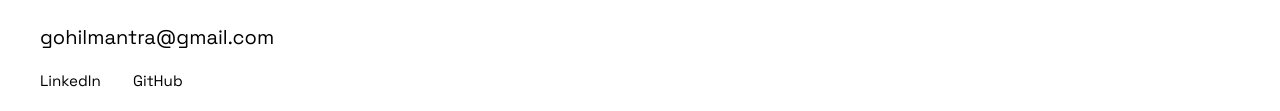
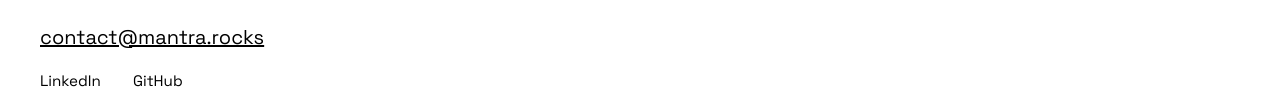
Before and after one commit to Mantra27/mantra.rocks, a website: page index.html in a window 1280 px wide. Shown: the part 923-1034 px from the top of the page. Drawn offline with nearby package versions, Linux system fonts and the light colour scheme.

Commit message:
email changes

```diff
--- a/index.html
+++ b/index.html
@@ -72,7 +72,7 @@
             <div class="container">
                 <h2 class="section-title">Contact</h2>
                 <div class="contact-content">
-                    <a href="mailto:gohilmantra@gmail.com" class="contact-email">gohilmantra@gmail.com</a>
+                    <a href="mailto:contact@mantra.rocks" class="contact-email"><u>contact@mantra.rocks</u></a>
                     <div class="contact-links">
                         <a href="https://in.linkedin.com/in/mantra-gohil-93105221a" class="contact-link">LinkedIn</a>
                         <a href="https://github.com/Mantra27" class="contact-link">GitHub</a>
```
